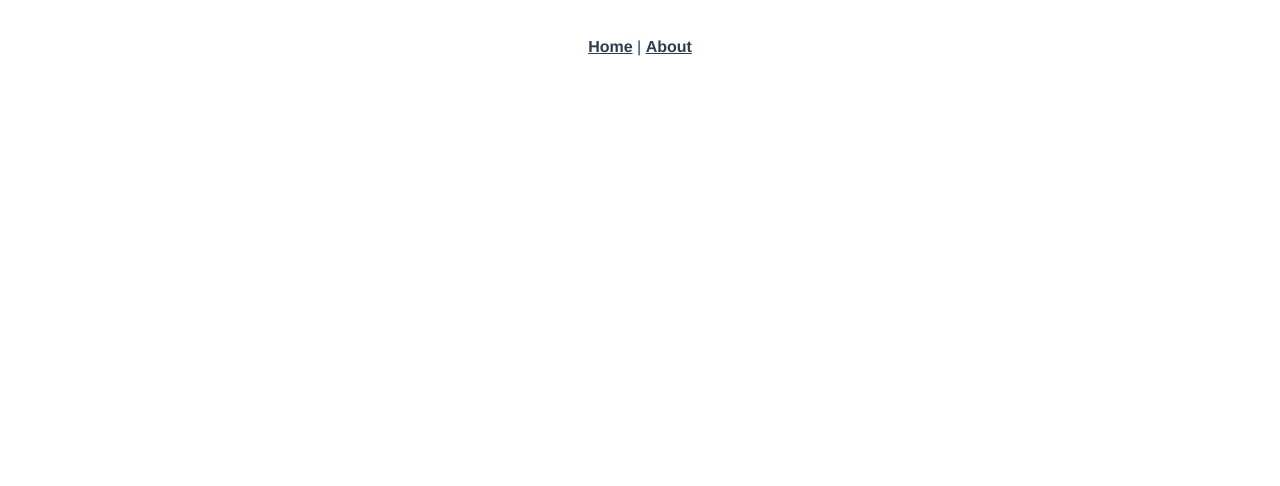
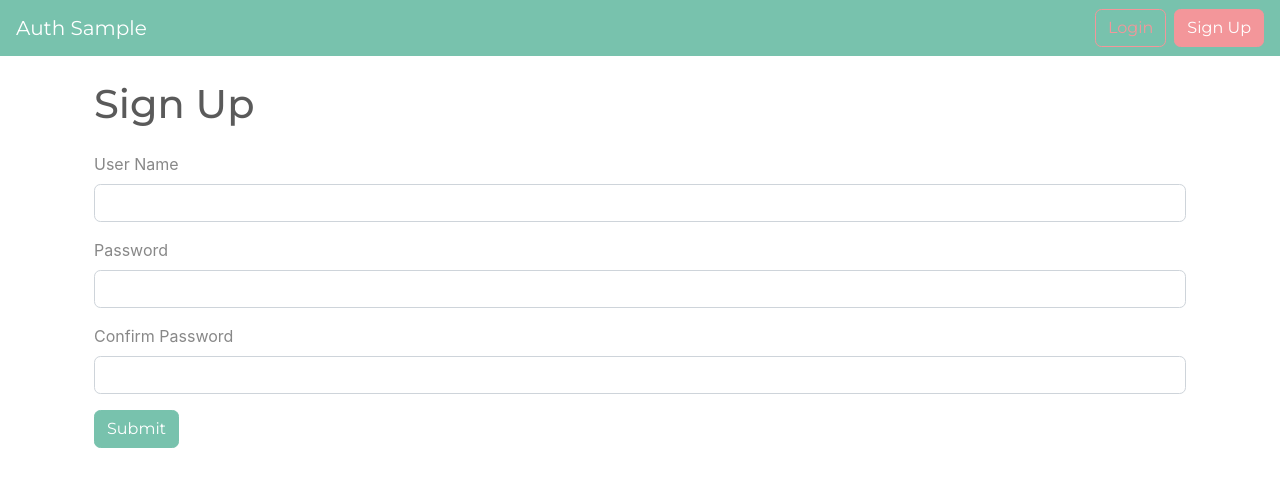
Before and after one commit to y-kawamura/auth-example-vue-app, a Vue app: page /signup in a window 1280 px wide. Shown: the top 486 px of the page. Built offline with nearby package versions, Linux system fonts and the light colour scheme.

Commit message:
Create home and signup page Use Bootswatch for bootsrap style

```diff
--- a/package.json
+++ b/package.json
@@ -8,6 +8,7 @@
     "lint": "vue-cli-service lint"
   },
   "dependencies": {
+    "bootswatch": "^4.4.1",
     "core-js": "^3.6.4",
     "vue": "^2.6.11",
     "vue-router": "^3.1.5"
--- a/src/App.vue
+++ b/src/App.vue
@@ -1,32 +1,24 @@
 <template>
   <div id="app">
-    <div id="nav">
-      <router-link to="/">Home</router-link> |
-      <router-link to="/about">About</router-link>
-    </div>
-    <router-view/>
+    <nav class="navbar navbar-dark bg-primary">
+      <router-link class="navbar-brand" to="/">Auth Sample</router-link>
+        <div class="ml-auto">
+          <router-link
+            tag="button"
+            to="/login"
+            class="btn btn-outline-secondary"
+          >
+            Login
+          </router-link>
+          <router-link
+            tag="button"
+            to="/signup"
+            class="btn btn-secondary ml-2"
+          >
+            Sign Up
+          </router-link>
+        </div>
+      </nav>
+    <router-view class="container" />
   </div>
 </template>
-
-<style>
-#app {
-  font-family: Avenir, Helvetica, Arial, sans-serif;
-  -webkit-font-smoothing: antialiased;
-  -moz-osx-font-smoothing: grayscale;
-  text-align: center;
-  color: #2c3e50;
-}
-
-#nav {
-  padding: 30px;
-}
-
-#nav a {
-  font-weight: bold;
-  color: #2c3e50;
-}
-
-#nav a.router-link-exact-active {
-  color: #42b983;
-}
-</style>
--- a/src/components/HelloWorld.vue
+++ /dev/null
@@ -1,59 +0,0 @@
-<template>
-  <div class="hello">
-    <h1>{{ msg }}</h1>
-    <p>
-      For a guide and recipes on how to configure / customize this project,<br>
-      check out the
-      <a href="https://cli.vuejs.org" target="_blank" rel="noopener">vue-cli documentation</a>.
-    </p>
-    <h3>Installed CLI Plugins</h3>
-    <ul>
-      <li><a href="https://github.com/vuejs/vue-cli/tree/dev/packages/%40vue/cli-plugin-babel" target="_blank" rel="noopener">babel</a></li>
-      <li><a href="https://github.com/vuejs/vue-cli/tree/dev/packages/%40vue/cli-plugin-router" target="_blank" rel="noopener">router</a></li>
-      <li><a href="https://github.com/vuejs/vue-cli/tree/dev/packages/%40vue/cli-plugin-eslint" target="_blank" rel="noopener">eslint</a></li>
-    </ul>
-    <h3>Essential Links</h3>
-    <ul>
-      <li><a href="https://vuejs.org" target="_blank" rel="noopener">Core Docs</a></li>
-      <li><a href="https://forum.vuejs.org" target="_blank" rel="noopener">Forum</a></li>
-      <li><a href="https://chat.vuejs.org" target="_blank" rel="noopener">Community Chat</a></li>
-      <li><a href="https://twitter.com/vuejs" target="_blank" rel="noopener">Twitter</a></li>
-      <li><a href="https://news.vuejs.org" target="_blank" rel="noopener">News</a></li>
-    </ul>
-    <h3>Ecosystem</h3>
-    <ul>
-      <li><a href="https://router.vuejs.org" target="_blank" rel="noopener">vue-router</a></li>
-      <li><a href="https://vuex.vuejs.org" target="_blank" rel="noopener">vuex</a></li>
-      <li><a href="https://github.com/vuejs/vue-devtools#vue-devtools" target="_blank" rel="noopener">vue-devtools</a></li>
-      <li><a href="https://vue-loader.vuejs.org" target="_blank" rel="noopener">vue-loader</a></li>
-      <li><a href="https://github.com/vuejs/awesome-vue" target="_blank" rel="noopener">awesome-vue</a></li>
-    </ul>
-  </div>
-</template>
-
-<script>
-export default {
-  name: 'HelloWorld',
-  props: {
-    msg: String,
-  },
-};
-</script>
-
-<!-- Add "scoped" attribute to limit CSS to this component only -->
-<style scoped>
-h3 {
-  margin: 40px 0 0;
-}
-ul {
-  list-style-type: none;
-  padding: 0;
-}
-li {
-  display: inline-block;
-  margin: 0 10px;
-}
-a {
-  color: #42b983;
-}
-</style>
--- a/src/main.js
+++ b/src/main.js
@@ -1,6 +1,8 @@
 import Vue from 'vue';
 import App from './App.vue';
 import router from './router';
+
+import 'bootswatch/dist/minty/bootstrap.min.css';
 
 Vue.config.productionTip = false;
 
--- a/src/router/index.js
+++ b/src/router/index.js
@@ -11,12 +11,14 @@ const routes = [
     component: Home,
   },
   {
-    path: '/about',
-    name: 'About',
-    // route level code-splitting
-    // this generates a separate chunk (about.[hash].js) for this route
-    // which is lazy-loaded when the route is visited.
-    component: () => import(/* webpackChunkName: "about" */ '../views/About.vue'),
+    path: '/signup',
+    name: 'SignUp',
+    component: () => import('../views/SignUp.vue'),
+  },
+  {
+    path: '/login',
+    name: 'Login',
+    component: () => import('../views/Login.vue'),
   },
 ];
 
--- /dev/null
+++ b/src/validate.js
@@ -0,0 +1,13 @@
+export default {
+  emptyRule(val) {
+    return val.length !== 0;
+  },
+
+  limitRule(val, min, max) {
+    return min <= val.length && val.length <= max;
+  },
+
+  matchRule(val, pattern) {
+    return val.match(pattern);
+  },
+};
--- a/src/views/About.vue
+++ /dev/null
@@ -1,5 +0,0 @@
-<template>
-  <div class="about">
-    <h1>This is an about page</h1>
-  </div>
-</template>
--- a/src/views/Home.vue
+++ b/src/views/Home.vue
@@ -1,18 +1,29 @@
 <template>
-  <div class="home">
-    <img alt="Vue logo" src="../assets/logo.png">
-    <HelloWorld msg="Welcome to Your Vue.js App"/>
+  <div class="jumbotron mt-5 text-center bg-white">
+    <h1 class="display-4">Auth Sample</h1>
+    <p class="lead">
+      This is a authentication sample application.
+    </p>
+    <router-link
+      tag="button"
+      to="/login"
+      class="btn btn-outline-secondary btn-lg"
+    >
+      Login
+    </router-link>
+    <router-link
+      tag="button"
+      to="/signup"
+      class="btn btn-secondary btn-lg ml-2"
+    >
+      Sign Up
+    </router-link>
   </div>
 </template>
 
 <script>
-// @ is an alias to /src
-import HelloWorld from '@/components/HelloWorld.vue';
 
 export default {
   name: 'Home',
-  components: {
-    HelloWorld,
-  },
 };
 </script>
--- /dev/null
+++ b/src/views/Login.vue
@@ -0,0 +1,5 @@
+<template>
+  <div class="p-4">
+    <h1>This is an login page</h1>
+  </div>
+</template>
--- /dev/null
+++ b/src/views/SignUp.vue
@@ -0,0 +1,209 @@
+<template>
+  <div class="p-4">
+    <div v-if="error" class="alert alert-dismissible alert-danger">
+      <strong>内部エラーが発生しています</strong>
+      <span> : {{ error }}</span>
+    </div>
+    <h1>Sign Up</h1>
+    <div v-if="isLoading">
+      <img src="@/assets/pacman_loading.svg">
+    </div>
+    <form v-if="!isLoading" class="mt-4" @submit.prevent="signup">
+      <div class="form-group">
+        <label for="username">User Name</label>
+        <input
+          v-model="user.username"
+          type="text"
+          name="username"
+          id="username"
+          class="form-control"
+          :class="{
+            'is-valid': isValidated.username ? !isError(errors.username) : false,
+            'is-invalid': isValidated.username ? isError(errors.username) : false
+          }"
+        />
+        <div class="invalid-feedback">
+          {{ errors.username }}
+        </div>
+      </div>
+      <div class="form-group">
+        <label for="password">Password</label>
+        <input
+          v-model="user.password"
+          type="password"
+          name="password"
+          id="password"
+          class="form-control"
+          :class="{
+            'is-valid': isValidated.password ? !isError(errors.password) : false,
+            'is-invalid': isValidated.password ? isError(errors.password) : false
+          }"
+        />
+        <div class="invalid-feedback">
+          {{ errors.password }}
+        </div>
+      </div>
+      <div class="form-group">
+        <label for="confirmPassword">Confirm Password</label>
+        <input
+          v-model="user.confirmPassword"
+          type="password"
+          name="confirmPassword"
+          id="confirmPassword"
+          class="form-control"
+          :class="{
+            'is-valid': (isValidated.confirmPassword && !isError(errors.password))
+              ? !isError(errors.confirmPassword)
+              : false,
+            'is-invalid': (isValidated.confirmPassword && !isError(errors.password))
+              ? isError(errors.confirmPassword)
+              : false,
+          }"
+        />
+        <div class="invalid-feedback">
+          {{ errors.confirmPassword }}
+        </div>
+      </div>
+      <button type="submit" class="btn btn-primary">Submit</button>
+    </form>
+  </div>
+</template>
+
+<script>
+// import PacmanLoading from '@/assets/pacman_loading.svg';
+import validate from '@/validate';
+
+const USERNAME_LIMIT_MIN = 2;
+const USERNAME_LIMIT_MAX = 30;
+
+const PASSWORD_LIMIT_MIN = 3;
+const PASSWORD_LIMIT_MAX = 30;
+const PASSWORD_VALID_PATTERN = /^[a-zA-Z0-9_-]+$/;
+
+export default {
+  name: 'SignUp',
+  data() {
+    return {
+      error: '',
+      isLoading: false,
+      isValidated: {
+        username: false,
+        password: false,
+        confirmPassword: false,
+      },
+      errors: {
+        username: '',
+        password: '',
+        confirmPassword: '',
+      },
+      user: {
+        username: '',
+        password: '',
+        confirmPassword: '',
+      },
+    };
+  },
+  computed: {
+    isError() {
+      return (error) => error.length !== 0;
+    },
+    isValid() {
+      return (!this.errors.username
+        && !this.errors.password
+        && !this.errors.confirmPassword);
+    },
+
+  },
+  methods: {
+    validateUsername() {
+      this.isValidated.username = true;
+      if (!validate.emptyRule(this.user.username)) {
+        this.errors.username = 'ユーザ名が入力されていません';
+      } else if (!validate.limitRule(this.user.username, USERNAME_LIMIT_MIN, USERNAME_LIMIT_MAX)) {
+        this.errors.username = 'ユーザ名は２〜３０文字で入力してください';
+      } else {
+        this.errors.username = '';
+      }
+    },
+    validatePassword() {
+      this.isValidated.password = true;
+      if (!validate.emptyRule(this.user.password)) {
+        this.errors.password = 'パスワードが入力されていません';
+      } else if (!validate.limitRule(this.user.password, PASSWORD_LIMIT_MIN, PASSWORD_LIMIT_MAX)) {
+        this.errors.password = 'パスワードは２〜３０文字で入力してください';
+      } else if (!validate.matchRule(this.user.password, PASSWORD_VALID_PATTERN)) {
+        this.errors.password = 'パスワードはアルファベット小文字、大文字、数字、アンダーバー、ハイフンのみで入力してください';
+      } else {
+        this.errors.password = '';
+      }
+    },
+    validateConfirmPassword() {
+      this.isValidated.confirmPassword = true;
+      this.errors.confirmPassword = this.user.password === this.user.confirmPassword
+        ? ''
+        : 'パスワードが一致していません';
+    },
+    async signup() {
+      // validate
+      this.validateUsername();
+      this.validatePassword();
+      this.validateConfirmPassword();
+
+      if (this.isValid) {
+        this.isLoading = true;
+        // submit data
+        const newUser = {
+          username: this.user.username,
+          password: this.user.password,
+        };
+        try {
+          const result = await fetch('http://localhost:1337/auth/signup', {
+            method: 'POST',
+            body: JSON.stringify(newUser),
+            headers: {
+              'Content-Type': 'application/json',
+            },
+          });
+
+          if (result.ok) {
+            setTimeout(() => {
+              this.isLoading = false;
+              this.$router.push('/login');
+            }, 500);
+          } else if (result.status === 409) {
+            // user name is duplicated
+            setTimeout(() => {
+              this.isLoading = false;
+              this.errors.username = 'このユーザ名はすでに使用されています';
+            }, 300);
+          } else {
+            const error = await result.json();
+            this.isLoading = false;
+            this.error = error.message;
+          }
+        } catch (error) {
+          this.isLoading = false;
+          this.error = error.message;
+        }
+      }
+    },
+  },
+  watch: {
+    // eslint-disable-next-line func-names
+    'user.username': function () {
+      this.validateUsername();
+    },
+    // eslint-disable-next-line func-names
+    'user.password': function () {
+      this.validatePassword();
+      if (this.user.confirmPassword) {
+        this.validateConfirmPassword();
+      }
+    },
+    // eslint-disable-next-line func-names
+    'user.confirmPassword': function () {
+      this.validateConfirmPassword();
+    },
+  },
+};
+</script>
```
Also changed, not shown: src/assets/pacman_loading.svg (added), 1 other file (tests, documents, lock files or other folders).
